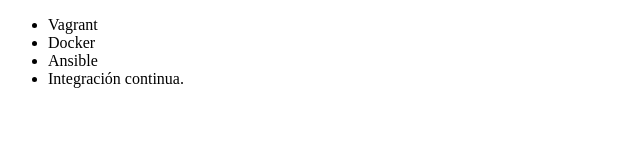
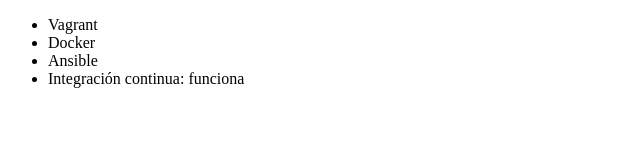
Before and after one commit to lmgprog/alura-git, a plain HTML site: page index.html in a window 1280 px wide. Shown: the full height of the page, 0-640 px from the left. Drawn offline with Linux system fonts and the light colour scheme.

Commit message:
Modifico ana

```diff
--- a/index.html
+++ b/index.html
@@ -9,7 +9,7 @@
          <li> Vagrant </li>
          <li> Docker </li>
          <li> Ansible </li>
-         <li> Integración continua. </li>
+         <li> Integración continua: funciona </li>
      </ul>
 </body>
 </html>
```
